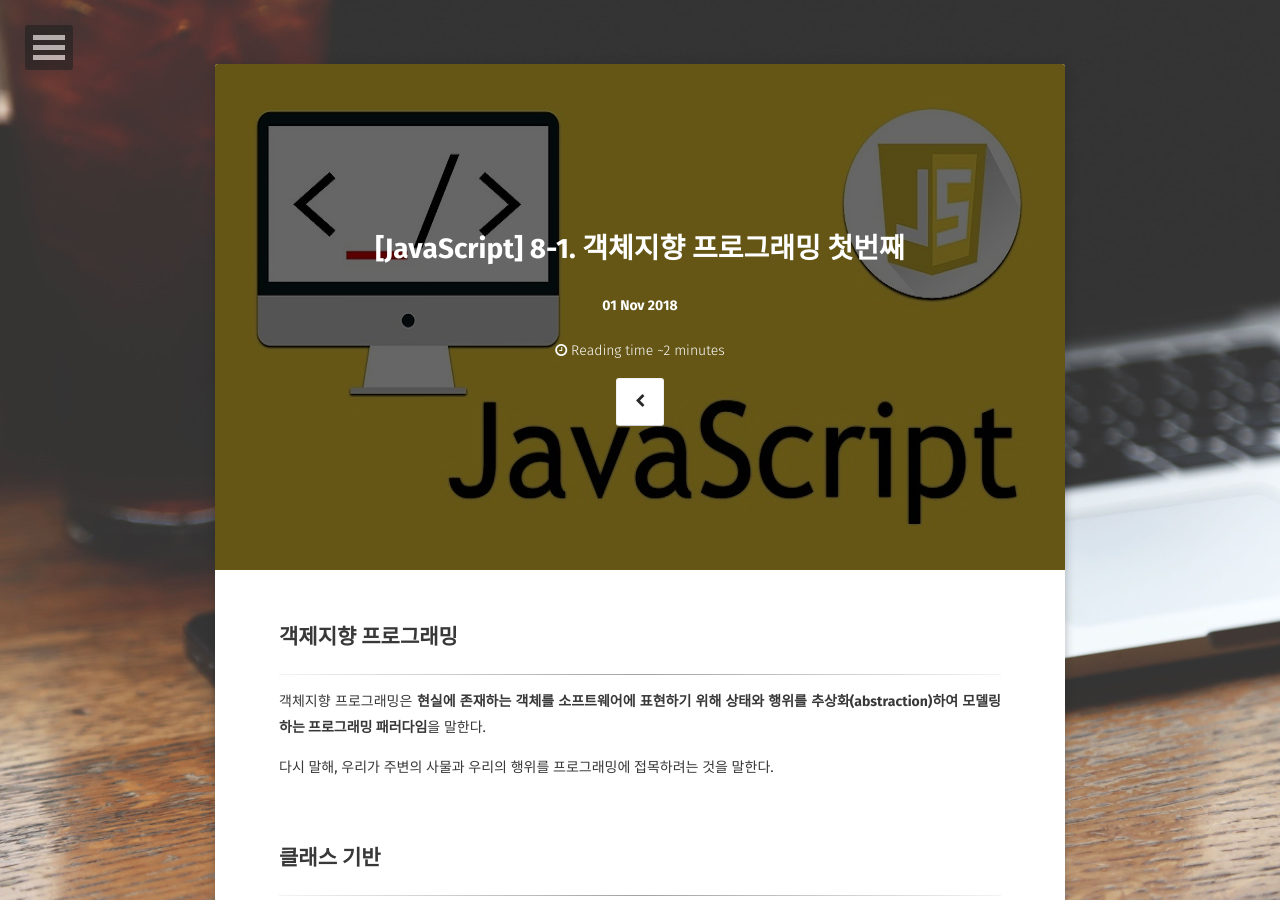
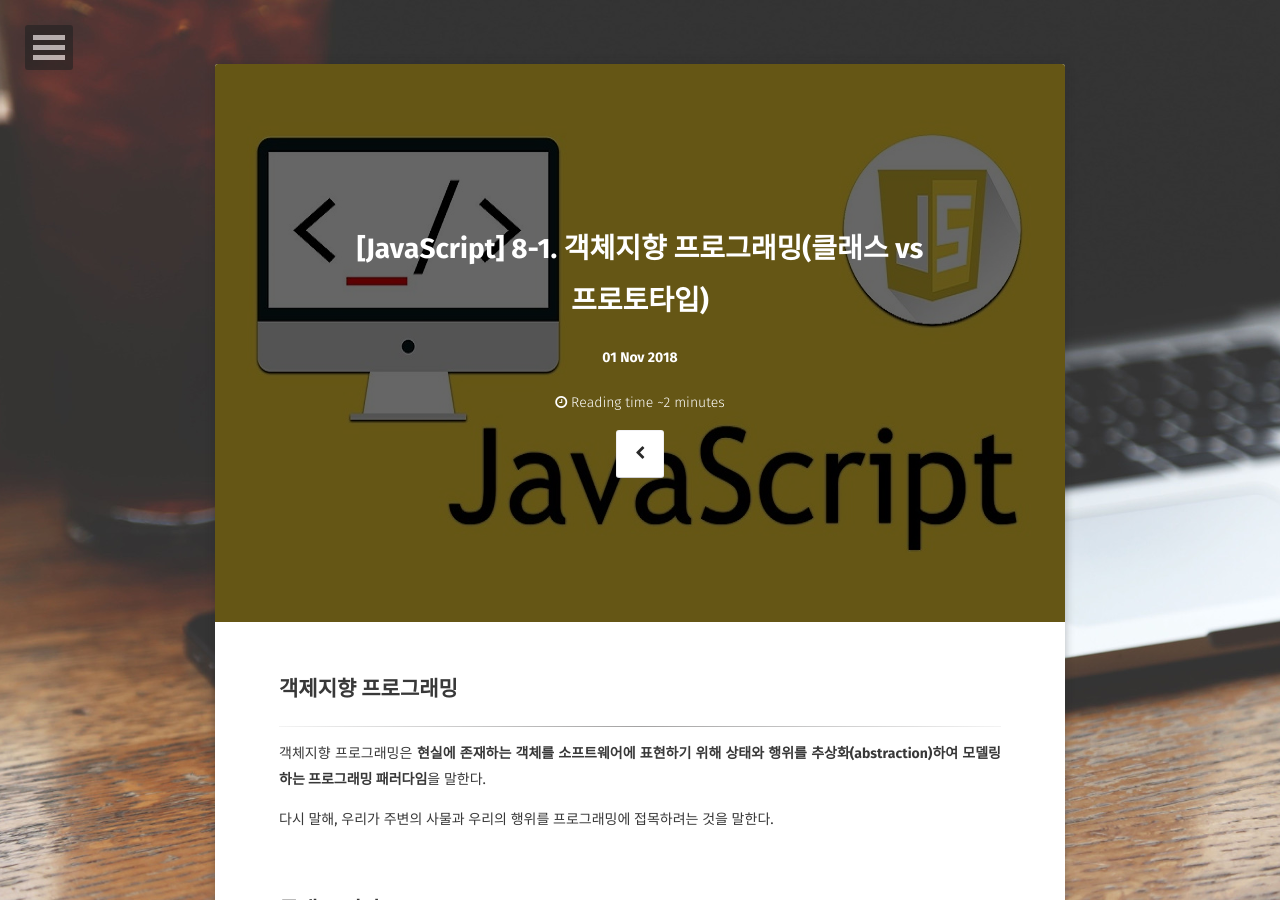
Before and after one commit to BKJang/DEVLOG, a Jekyll site: the page built from _posts/javascript/2018-11-01-Object_Oriented_Programming.md, in a window 1280 px wide and 900 px high. Built offline with Jekyll 4.4.1, drawn with Linux system fonts in a browser that asks for light colours; some web fonts are replaced; comment, search, counter and statistics services are not loaded.

Commit message:
Update 2018-11-01-Object_Oriented_Programming.md(제목 변경)

```diff
--- a/_posts/javascript/2018-11-01-Object_Oriented_Programming.md
+++ b/_posts/javascript/2018-11-01-Object_Oriented_Programming.md
@@ -1,6 +1,6 @@
 ---
 layout: post
-title:  "[JavaScript] 8-1. 객체지향 프로그래밍 첫번째"
+title:  "[JavaScript] 8-1. 객체지향 프로그래밍(클래스 vs 프로토타입)"
 date:   2018-11-01
 excerpt: "프로토타입 기반의 OOP에 대하여"
 tag:
```
